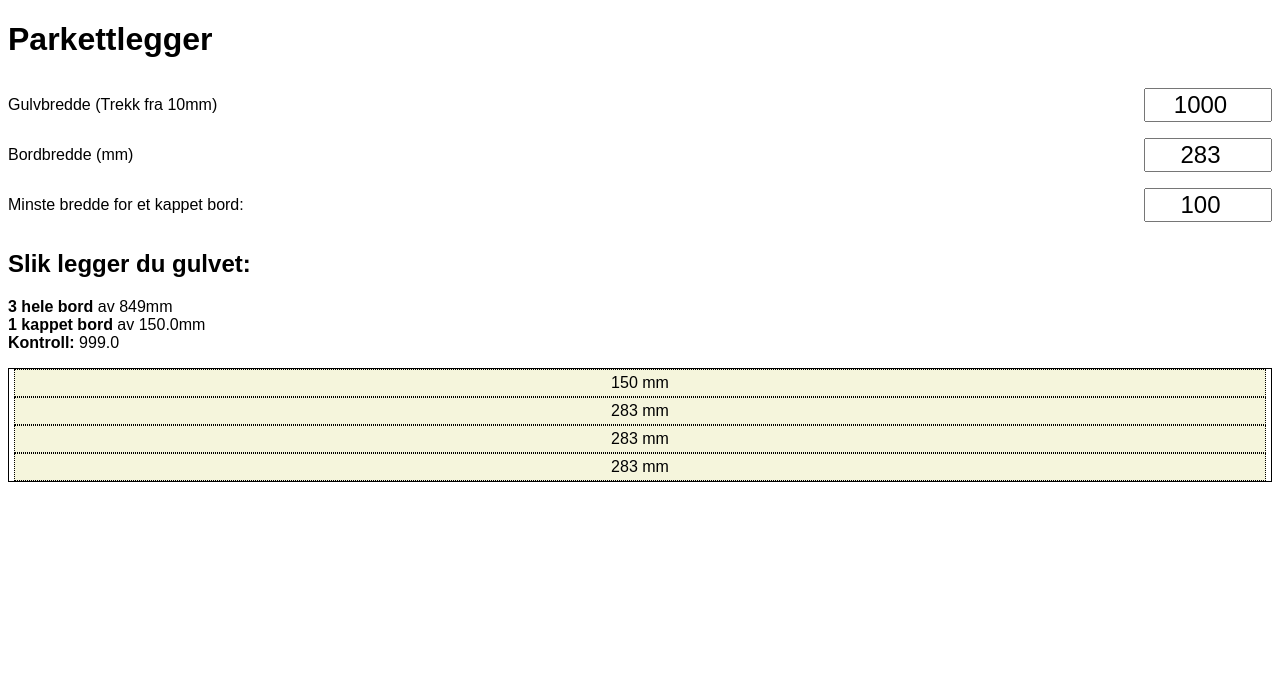
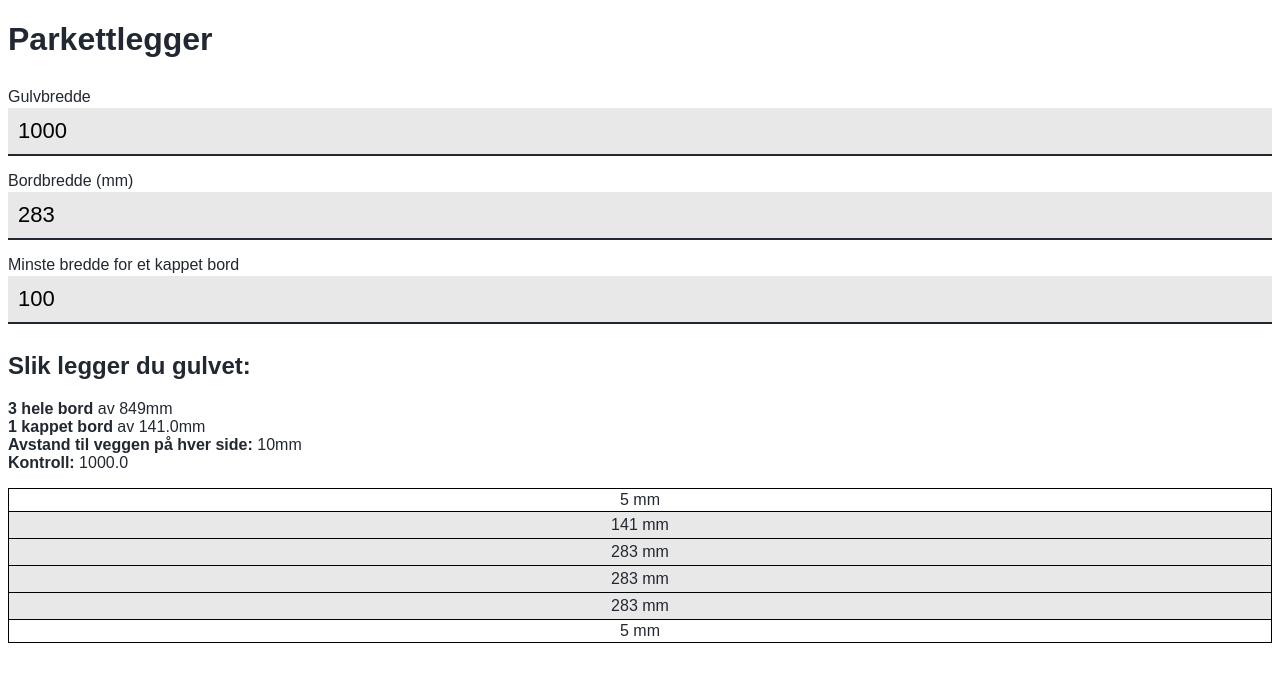
Before and after one commit to HaakonW/Parkettlegger, a React (Create React App) app: page / in a window 1280 px wide. Shown: the top 682 px of the page. Built offline with nearby package versions, Linux system fonts and the light colour scheme.

Commit message:
Refactor

```diff
--- a/src/App.js
+++ /dev/null
@@ -1,71 +0,0 @@
-import React, { useState } from "react";
-import LayOutFloor from "./LayOutFloor";
-import NonValidPlankControl from "./NonValidPlankControl";
-import "./styles.css";
-
-export default function App() {
-  const [width, setWidth] = useState(1000);
-  const [plankWidth, setPlankWidth] = useState(283);
-  const [minWidth, setminWidth] = useState(100);
-
-  const wholePlanks = Math.floor(width / plankWidth);
-  const leftOver = ((width / plankWidth - wholePlanks) * 100).toFixed();
-  const leftoverPlank = leftOver / 100;
-  const validPlank = leftoverPlank * plankWidth > minWidth;
-  const slicedRow = parseFloat(
-    ((leftoverPlank + 1) * (plankWidth / 2)).toFixed(1)
-  );
-  const choppedPlanks = parseFloat(
-    (wholePlanks - 1 * plankWidth + 2 * slicedRow).toFixed(1)
-  );
-
-  const floorData = {
-    minWidth,
-    choppedPlanks,
-    plankWidth,
-    wholePlanks,
-    leftOver,
-    leftoverPlank,
-    validPlank,
-    slicedRow
-  };
-
-  return (
-    <div className="App">
-      <h1>Parkettlegger</h1>
-      <div className="Inputs">
-        <label for="width">
-          Gulvbredde (Trekk fra 10mm)
-          <input
-            type="number"
-            name="width"
-            value={width}
-            onChange={({ target }) => setWidth(parseInt(target.value, 10))}
-          />
-        </label>
-
-        <label for="plankWidth">
-          Bordbredde (mm)
-          <input
-            type="number"
-            name="plankWidth"
-            value={plankWidth}
-            onChange={({ target }) => setPlankWidth(parseInt(target.value, 10))}
-          />
-        </label>
-        <label for="minWidth">
-          Minste bredde for et kappet bord:
-          <input
-            type="number"
-            name="minWidth"
-            value={minWidth}
-            onChange={({ target }) => setminWidth(parseInt(target.value, 10))}
-          />
-        </label>
-      </div>
-      {/*<Table floorData={floorData} />*/}
-      <NonValidPlankControl floorData={floorData} />
-      <LayOutFloor floorData={floorData} />
-    </div>
-  );
-}
--- /dev/null
+++ b/src/App.tsx
@@ -0,0 +1,65 @@
+import React, { useState } from "react";
+import { InputField } from "./Fields";
+import LayOutFloor from "./LayOutFloor";
+import NonValidPlankControl from "./NonValidPlankControl";
+import "./styles.css";
+import { getFloorData, WALL_SPACE } from "./utils";
+
+export default function App() {
+  const [fullWidthFloor, setFullWidth] = useState(1000);
+  const [plankWidth, setPlankWidth] = useState(283);
+  const [minWidth, setminWidth] = useState(100);
+
+  const {
+    wholePlanks,
+    leftOverPlank,
+    lastPlankIsValid,
+    slicedRow
+  } = getFloorData({
+    fullWidthFloor: fullWidthFloor - WALL_SPACE,
+    plankWidth,
+    minWidth
+  });
+  return (
+    <div className="App">
+      <h1>Parkettlegger</h1>
+      <div className="Inputs">
+        <InputField
+          label="Gulvbredde"
+          name="fullWidthFloor"
+          value={fullWidthFloor}
+          handleChange={setFullWidth}
+        />
+
+        <InputField
+          label="Bordbredde (mm)"
+          name="plankWidth"
+          value={plankWidth}
+          handleChange={setPlankWidth}
+        />
+
+        <InputField
+          label="Minste bredde for et kappet bord"
+          name="minWidth"
+          value={minWidth}
+          handleChange={setminWidth}
+        />
+      </div>
+      {/*<Table floorData={floorData} />*/}
+      <NonValidPlankControl
+        wholePlanks={wholePlanks}
+        plankWidth={plankWidth}
+        leftOverPlank={leftOverPlank}
+        validPlank={lastPlankIsValid}
+        slicedRow={slicedRow}
+      />
+      <LayOutFloor
+        wholePlanks={wholePlanks}
+        plankWidth={plankWidth}
+        leftOverPlank={leftOverPlank}
+        validPlank={lastPlankIsValid}
+        slicedRow={slicedRow}
+      />
+    </div>
+  );
+}
--- /dev/null
+++ b/src/Fields.tsx
@@ -0,0 +1,20 @@
+import React from "react";
+
+type Props = {
+  name: string;
+  label: string;
+  value: number;
+  handleChange: (number: number) => void;
+};
+
+export const InputField = ({ name, value, handleChange, label }: Props) => (
+  <label htmlFor={name}>
+    {label}
+    <input
+      type="number"
+      name={name}
+      value={value}
+      onChange={({ target }) => handleChange(parseInt(target.value, 10))}
+    />
+  </label>
+);
--- a/src/LayOutFloor.tsx
+++ b/src/LayOutFloor.tsx
@@ -1,25 +1,21 @@
 import React from "react";
+import { WALL_SPACE } from "./utils";
 
 type Props = {
-  floorData: {
   wholePlanks: number;
   validPlank: boolean;
-    leftoverPlank: number;
+  leftOverPlank: number;
   plankWidth: number;
-    minWidth: number;
   slicedRow: number;
 };
-};
 
-const LayOutFloor = ({ floorData }: Props) => {
-  const {
+const LayOutFloor = ({
   wholePlanks,
   plankWidth,
-    leftoverPlank,
+  leftOverPlank,
   validPlank,
   slicedRow
-  } = floorData;
-
+}: Props) => {
   const floor = [];
   let i = 0;
   while (i < Math.floor(wholePlanks)) {
@@ -27,7 +23,7 @@ const LayOutFloor = ({ floorData }: Props) => {
     i++;
   }
   if (validPlank) {
-    floor.unshift(leftoverPlank * plankWidth);
+    floor.unshift(leftOverPlank * plankWidth);
   }
 
   if (!validPlank) {
@@ -43,16 +39,21 @@ const LayOutFloor = ({ floorData }: Props) => {
         display: "flex",
         flexDirection: "column",
         justifyContent: "center",
-        padding: "0 5px"
+        padding: "0px",
+        margin: "0"
       }}
     >
-      {floor.map((item) => (
+      <span style={{ textAlign: "center", padding: "2px" }}>
+        {WALL_SPACE / 2} mm
+      </span>
+      {floor.map((item, i) => (
         <p
+          key={i}
           style={{
-            border: "dotted black 1px",
+            borderTop: "solid black 1px",
             textAlign: "center",
             padding: "4px",
-            backgroundColor: "beige",
+            backgroundColor: "#e8e8e8",
             margin: 0,
             height:
               item === plankWidth ? "100%" : `${(item / plankWidth) * 100}%`
@@ -61,6 +62,15 @@ const LayOutFloor = ({ floorData }: Props) => {
           {item.toFixed(0)} mm
         </p>
       ))}
+      <span
+        style={{
+          padding: "2px",
+          textAlign: "center",
+          borderTop: "solid 1px black"
+        }}
+      >
+        {WALL_SPACE / 2} mm
+      </span>
     </div>
   );
 };
--- a/src/NonValidPlankControl.tsx
+++ b/src/NonValidPlankControl.tsx
@@ -1,27 +1,20 @@
 import React from "react";
+import { WALL_SPACE } from "./utils";
 
 type Props = {
-  floorData: {
   wholePlanks: number;
   validPlank: boolean;
-    leftoverPlank: number;
+  leftOverPlank: number;
   plankWidth: number;
-    minWidth: number;
   slicedRow: number;
-    choppedPlanks: number;
 };
-};
-const NonValidPlankControl = ({ floorData }: Props) => {
-  const {
+const NonValidPlankControl = ({
   wholePlanks,
   plankWidth,
-    leftoverPlank,
+  leftOverPlank,
   validPlank,
-    minWidth,
-    slicedRow,
-    choppedPlanks
-  } = floorData;
-
+  slicedRow
+}: Props) => {
   return (
     <div>
       <h2>Slik legger du gulvet:</h2>
@@ -30,10 +23,16 @@ const NonValidPlankControl = ({ floorData }: Props) => {
           <p>
             <b>{wholePlanks} hele bord</b> av {wholePlanks * plankWidth}mm{" "}
             <br />
-            <b>1 kappet bord</b> av {(leftoverPlank * plankWidth).toFixed(1)}mm
+            <b>1 kappet bord</b> av {(leftOverPlank * plankWidth).toFixed(1)}mm
+            <br />
+            <b>Avstand til veggen på hver side: </b> {WALL_SPACE}mm
             <br />
             <b>Kontroll:</b>{" "}
-            {(wholePlanks * plankWidth + leftoverPlank * plankWidth).toFixed(1)}
+            {(
+              wholePlanks * plankWidth +
+              leftOverPlank * plankWidth +
+              WALL_SPACE
+            ).toFixed(1)}
           </p>
         </div>
       ) : (
@@ -49,7 +48,7 @@ const NonValidPlankControl = ({ floorData }: Props) => {
             <br />
             <br />
             Kapp den første og siste raden til samme bredde: <br />
-            {leftoverPlank + 1}*{plankWidth}/2 = {slicedRow}mm <br />
+            {leftOverPlank + 1}*{plankWidth}/2 = {slicedRow}mm <br />
             {wholePlanks - 1} bord + 2 kappede bord: <br />
             {wholePlanks - 1}*{plankWidth}
             mm + 2*{slicedRow} ={" "}
--- a/src/styles.css
+++ b/src/styles.css
@@ -1,3 +1,8 @@
+body {
+  background: #fff;
+  color: #222831;
+}
+
 .App {
   font-family: sans-serif;
   text-align: left;
@@ -8,14 +13,20 @@
 }
 label {
   display: flex;
-  justify-content: space-between;
-  align-items: center;
+  flex-direction: column;
+  align-items: flex;
   margin: 0.5em 0em;
 }
+
 input {
-  font-size: 24px;
-  width: 5em;
-  text-align: center;
+  font-size: 22px;
+  margin-top: 2px;
+  display: block;
+  text-align: left;
+  padding: 10px;
+  background: #e8e8e8;
+  border: none;
+  border-bottom: solid 2px #222831;
 }
 
 table {
--- /dev/null
+++ b/src/utils.ts
@@ -0,0 +1,41 @@
+type LeftoverPlanks = {
+  plankWidth: number;
+  fullWidthFloor: number;
+  minWidth: number;
+};
+
+export const WALL_SPACE = 10;
+
+const getAllWholePlanks = (fullwidthOfFloor: number, plankWidth: number) =>
+  Math.floor(fullwidthOfFloor / plankWidth);
+
+const getWidthOfSlicedRow = (leftOverPlank: number, plankWidth: number) =>
+  parseFloat(((leftOverPlank + 1) * (plankWidth / 2)).toFixed(1));
+
+const getChoppedPlanks = (
+  wholePlanks: number,
+  plankWidth: number,
+  slicedRow: number
+) => wholePlanks - 1 * plankWidth + 2 * slicedRow;
+
+export const getFloorData = ({
+  plankWidth,
+  fullWidthFloor,
+  minWidth
+}: LeftoverPlanks) => {
+  const wholePlanks = getAllWholePlanks(fullWidthFloor, plankWidth);
+  const leftOver = (fullWidthFloor / plankWidth - wholePlanks) * 100;
+  const leftOverPlank = leftOver / 100;
+  const lastPlankIsValid = leftOverPlank * plankWidth > minWidth;
+  const slicedRow = getWidthOfSlicedRow(leftOverPlank, plankWidth);
+  const choppedPlanks = getChoppedPlanks(wholePlanks, plankWidth, slicedRow);
+
+  return {
+    leftOver,
+    wholePlanks,
+    leftOverPlank,
+    lastPlankIsValid,
+    slicedRow,
+    choppedPlanks
+  };
+};
```
Also changed, not shown: 1 other file (tests, documents, lock files or other folders). Lines whose indentation alone changed are shown as unchanged.
